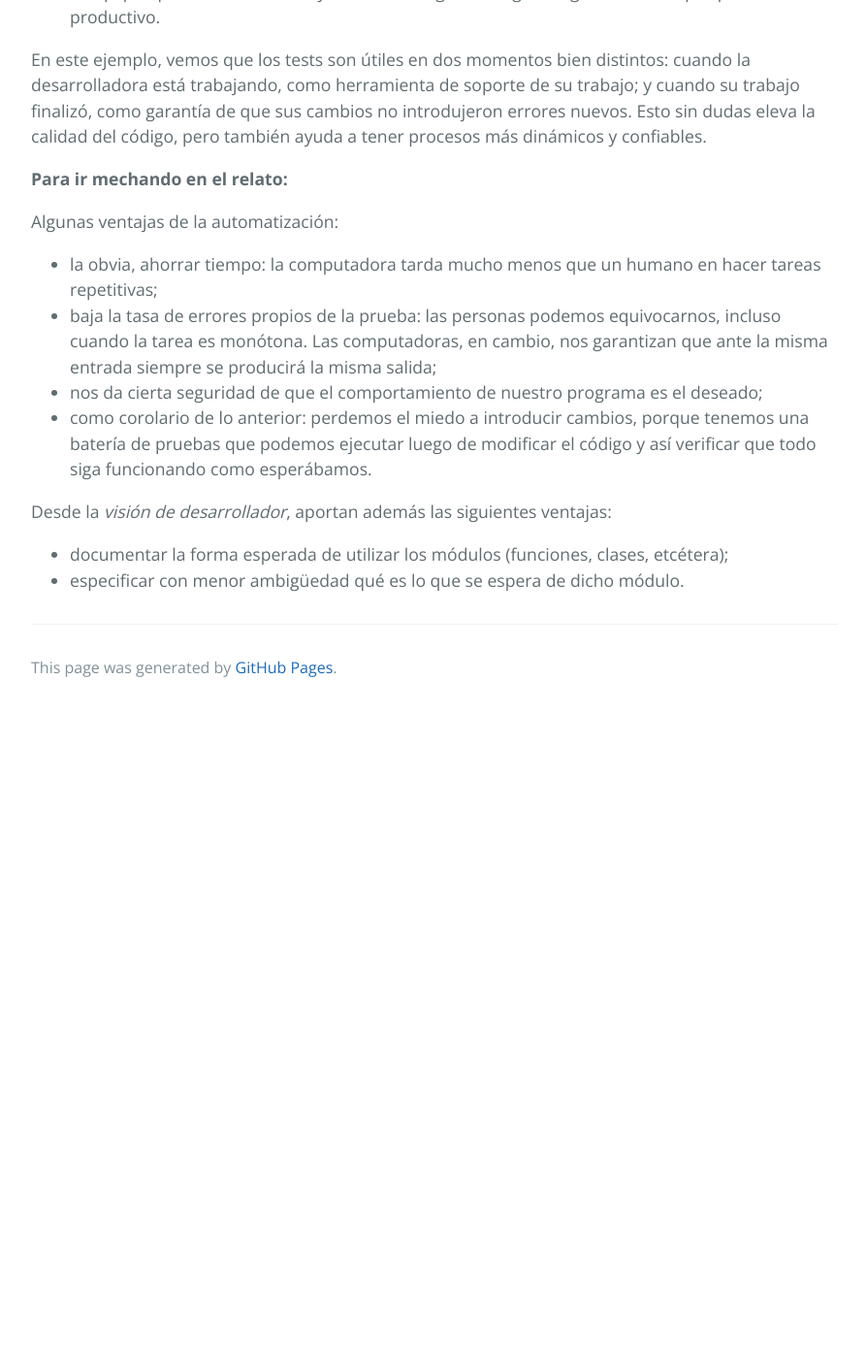
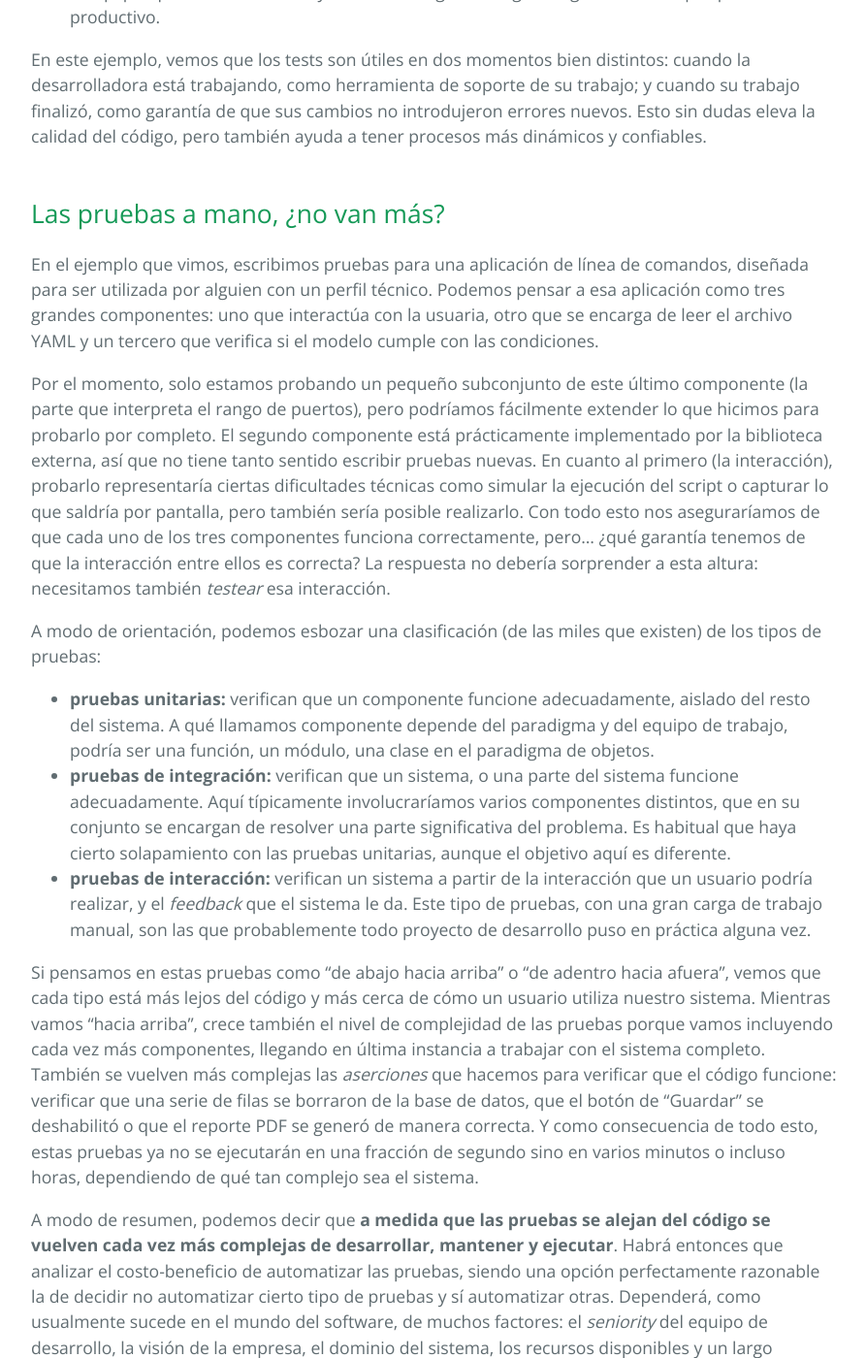
Before and after one commit to clombardi/design-thinking, a Jekyll site: the page built from testing/automatizacion-ejecucion.md, in a window 1280 px wide and 1400 px high, scrolled down 4420 px. Shown: the whole window at 97% size, without its empty margins (192-1085 px from the left). Built offline with Jekyll 4.4.1, drawn with Linux system fonts in a browser that asks for light colours; our own code applies the rules of GitHub Pages for plain Markdown files; before the commit the page ends 5152 px from its top, so only the background shows below that; some of the changed text lies outside the part shown.

Commit message:
unidad 4 - algo sobre tipos de prueba

```diff
--- a/testing/automatizacion-ejecucion.md
+++ b/testing/automatizacion-ejecucion.md
@@ -1,18 +1,11 @@
 <!--
-[casos límite](../logica-algoritmica/elevando/casos-limite.md)
-Esto no significa que hayamos “procedido mal” hasta ahora.
-
-El mismo proceso de haber armado una primer versión del programa, nos permite pensar con mayor precisión en el comportamiento que necesitamos.
-
-En casos más complejos, el descubrimiento de casos en los que las definiciones no resultan coincidir con lo que en realidad se necesita, se produce recién cuando el programa comienza a funcionar y se observan sus resultados. -->
-
-<!-- Descubrir casos en que el comportamiento del programa no se ajusta a lo que se necesita, nos lleva a pensar con mayor precisión cuál es el comportamiento que queremos de un programa.  -->
-
-<!-- La peor decisión es no tomar ninguna decisión
-Se podrían analizar más situaciones ad infinitum.
-Salvo en sistemas enormemente críticos (como podría ser el control de una central nuclear), es conveniente tomar una decisión, aplicarla, y observar el comportamiento del programa para definir si resulta conveniente efectuar ulteriores ajustes. La idea de desarrollo iterativo e incremental descripto al hablar de marcos de trabajo ágiles.
-
-En este caso, tomamos las siguientes decisiones -->
+Creo que acá se podría:
+* razonar sobre el hecho de que esto es efectivamente un programa que se puede ejecutar (HECHO)
+* ejecución: mostrar success, failure y error. (HECHO)
+* ¿quién ejecuta este programa? lxs devs, un servidor de CI, un qa (HECHO)
+* casuística: ¿por qué se eligieron esos valores? ¿qué representan? ¿se puede mejorar?
+* ¿qué se puede testear? costo/beneficio a medida que vamos alejándonos del código (HECHO)
+ -->
 
 ## Un caso práctico
 
@@ -77,15 +70,6 @@ Para este último ejemplo, introdujimos un pequeño error en el script original:
 
 A diferencia de los dos casos anteriores, en este ejemplo _el código productivo_ falló y ni siquiera pudieron terminar de ejecutarse las pruebas. Si miramos atentamente la salida, veremos que esta vez se incluye la porción de código productivo que falló y el error correspondiente, además del test.
 
-<!--
-Creo que acá se podría:
-* razonar sobre el hecho de que esto es efectivamente un programa que se puede ejecutar (HECHO)
-* ejecución: mostrar success, failure y error. (HECHO)
-* ¿quién ejecuta este programa? lxs devs, un servidor de CI, un qa (HECHO)
-* casuística: ¿por qué se eligieron esos valores? ¿qué representan? ¿se puede mejorar?
-* ¿qué se puede testear? costo/beneficio a medida que vamos alejándonos del código
- -->
-
 ## ¿Quién corre los tests?
 
 Ya tenemos nuestro código productivo y tenemos nuestros tests... ¿y ahora?
@@ -103,7 +87,22 @@ Un ciclo de desarrollo típico, de los tantos posibles, podría ser el siguiente
 
 En este ejemplo, vemos que los tests son útiles en dos momentos bien distintos: cuando la desarrolladora está trabajando, como herramienta de soporte de su trabajo; y cuando su trabajo finalizó, como garantía de que sus cambios no introdujeron errores nuevos. Esto sin dudas eleva la calidad del código, pero también ayuda a tener procesos más dinámicos y confiables.
 
-**Para ir mechando en el relato:**
+## Las pruebas a mano, ¿no van más?
+
+En el ejemplo que vimos, escribimos pruebas para una aplicación de línea de comandos, diseñada para ser utilizada por alguien con un perfil técnico. Podemos pensar a esa aplicación como tres grandes componentes: uno que interactúa con la usuaria, otro que se encarga de leer el archivo YAML y un tercero que verifica si el modelo cumple con las condiciones.
+
+Por el momento, solo estamos probando un pequeño subconjunto de este último componente (la parte que interpreta el rango de puertos), pero podríamos fácilmente extender lo que hicimos para probarlo por completo. El segundo componente está prácticamente implementado por la biblioteca externa, así que no tiene tanto sentido escribir pruebas nuevas. En cuanto al primero (la interacción), probarlo representaría ciertas dificultades técnicas como simular la ejecución del script o capturar lo que saldría por pantalla, pero también sería posible realizarlo. Con todo esto nos aseguraríamos de que cada uno de los tres componentes funciona correctamente, pero... ¿qué garantía tenemos de que la interacción entre ellos es correcta? La respuesta no debería sorprender a esta altura: necesitamos también _testear_ esa interacción.
+
+A modo de orientación, podemos esbozar una clasificación (de las miles que existen) de los tipos de pruebas:
+* **pruebas unitarias:** verifican que un componente funcione adecuadamente, aislado del resto del sistema. A qué llamamos componente depende del paradigma y del equipo de trabajo, podría ser una función, un módulo, una clase en el paradigma de objetos.
+* **pruebas de integración:** verifican que un sistema, o una parte del sistema funcione adecuadamente. Aquí típicamente involucraríamos varios componentes distintos, que en su conjunto se encargan de resolver una parte significativa del problema. Es habitual que haya cierto solapamiento con las pruebas unitarias, aunque el objetivo aquí es diferente.
+* **pruebas de interacción:** verifican un sistema a partir de la interacción que un usuario podría realizar, y el _feedback_ que el sistema le da. Este tipo de pruebas, con una gran carga de trabajo manual, son las que probablemente todo proyecto de desarrollo puso en práctica alguna vez.
+
+Si pensamos en estas pruebas como "de abajo hacia arriba" o "de adentro hacia afuera", vemos que cada tipo está más lejos del código y más cerca de cómo un usuario utiliza nuestro sistema. Mientras vamos "hacia arriba", crece también el nivel de complejidad de las pruebas porque vamos incluyendo cada vez más componentes, llegando en última instancia a trabajar con el sistema completo. También se vuelven más complejas las _aserciones_ que hacemos para verificar que el código funcione: verificar que una serie de filas se borraron de la base de datos, que el botón de "Guardar" se deshabilitó o que el reporte PDF se generó de manera correcta. Y como consecuencia de todo esto, estas pruebas ya no se ejecutarán en una fracción de segundo sino en varios minutos o incluso horas, dependiendo de qué tan complejo sea el sistema.
+
+A modo de resumen, podemos decir que **a medida que las pruebas se alejan del código se vuelven cada vez más complejas de desarrollar, mantener y ejecutar**.  Habrá entonces que analizar el costo-beneficio de automatizar las pruebas, siendo una opción perfectamente razonable la de decidir no automatizar cierto tipo de pruebas y sí automatizar otras. Dependerá, como usualmente sucede en el mundo del software, de muchos factores: el _seniority_ del equipo de desarrollo, la visión de la empresa, el dominio del sistema, los recursos disponibles y un largo etcétera.
+
+<!-- **Para ir mechando en el relato:**
 
 Algunas ventajas de la automatización:
 * la obvia, ahorrar tiempo: la computadora tarda mucho menos que un humano en hacer tareas repetitivas;
@@ -113,4 +112,4 @@ Algunas ventajas de la automatización:
 
 Desde la _visión de desarrollador_, aportan además las siguientes ventajas:
 * documentar la forma esperada de utilizar los módulos (funciones, clases, etcétera);
-* especificar con menor ambigüedad qué es lo que se espera de dicho módulo.
+* especificar con menor ambigüedad qué es lo que se espera de dicho módulo. -->
```
